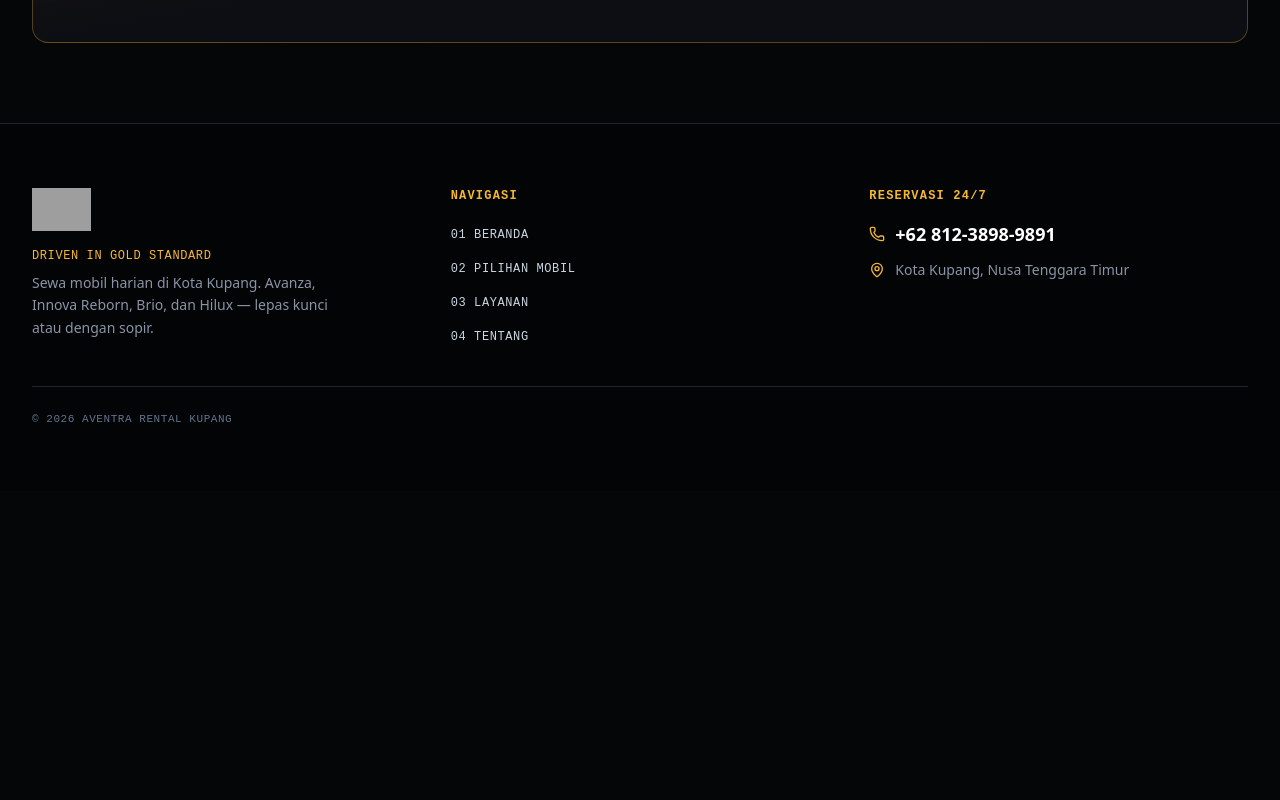
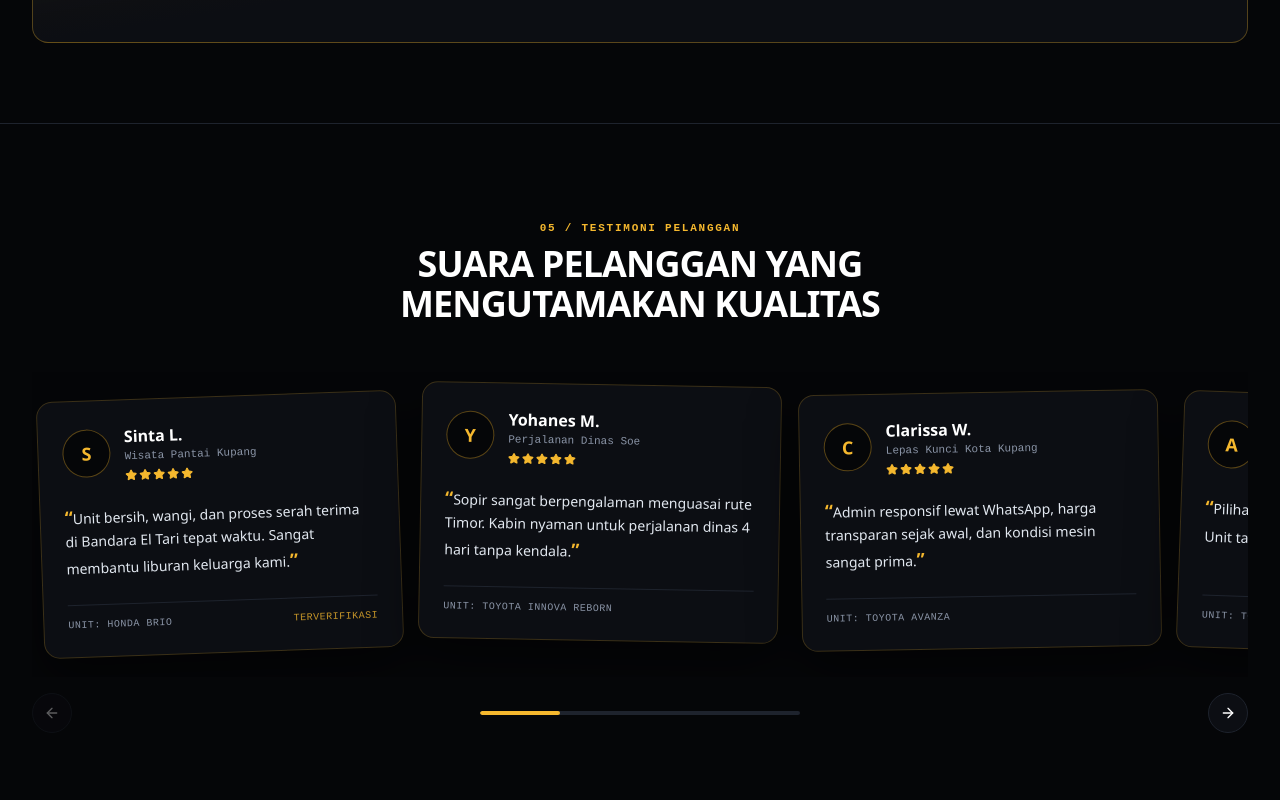
Before and after one commit to legacyditt/kupang-car-rent, a React (Vite) app in the folder frontend/: page / in a window 1280 px wide. Shown: the part 3280-4080 px from the top of the page. Before the commit the page ends 3771 px from the top, so only its background shows below. Built offline with nearby package versions, Linux system fonts and the light colour scheme; grey boxes are pictures that could not be loaded.

Commit message:
feat(landing): add tilted-arc TestimonialsSection below WhatsApp CTA (#26)

```diff
--- /dev/null
+++ b/frontend/src/features/testimonials/components/TestimonialsSection.tsx
@@ -0,0 +1,189 @@
+import { ArrowLeft, ArrowRight, Star } from "lucide-react";
+import { useEffect, useRef, useState } from "react";
+import { useTestimonials } from "@/features/testimonials/hooks/useTestimonials";
+import { cn } from "@/lib/utils";
+
+const CARD_TILTS = [
+  "md:-rotate-2 md:translate-y-2",
+  "md:rotate-1 md:-translate-y-1",
+  "md:-rotate-1 md:translate-y-1",
+  "md:rotate-2 md:translate-y-2",
+] as const;
+
+/**
+ * Section testimoni di bawah CTA WhatsApp: menampilkan ulasan terverifikasi (PUBLISHED)
+ * dalam carousel kartu miring (tilted-arc) dengan tombol navigasi dan progress bar.
+ */
+export function TestimonialsSection() {
+  const { publishedTestimonials } = useTestimonials();
+  const trackRef = useRef<HTMLDivElement>(null);
+  const [activeIndex, setActiveIndex] = useState(0);
+
+  useEffect(() => {
+    const track = trackRef.current;
+    if (!track) return;
+
+    let rafId = 0;
+    const handleScroll = () => {
+      cancelAnimationFrame(rafId);
+      rafId = requestAnimationFrame(() => {
+        const cards = Array.from(track.children) as HTMLElement[];
+        let closest = 0;
+        let minDist = Number.POSITIVE_INFINITY;
+        cards.forEach((card, idx) => {
+          const dist = Math.abs(
+            card.offsetLeft - track.offsetLeft - track.scrollLeft
+          );
+          if (dist < minDist) {
+            minDist = dist;
+            closest = idx;
+          }
+        });
+        setActiveIndex(closest);
+      });
+    };
+
+    track.addEventListener("scroll", handleScroll, { passive: true });
+    return () => {
+      track.removeEventListener("scroll", handleScroll);
+      cancelAnimationFrame(rafId);
+    };
+  }, [publishedTestimonials.length]);
+
+  if (publishedTestimonials.length === 0) return null;
+
+  const scrollToCard = (index: number) => {
+    const track = trackRef.current;
+    if (!track) return;
+    const bounded = Math.max(
+      0,
+      Math.min(index, publishedTestimonials.length - 1)
+    );
+    const card = track.children[bounded] as HTMLElement | undefined;
+    if (!card) return;
+    track.scrollTo({
+      left: card.offsetLeft - track.offsetLeft,
+      behavior: "smooth",
+    });
+    setActiveIndex(bounded);
+  };
+
+  const progressPct =
+    publishedTestimonials.length > 1
+      ? ((activeIndex + 1) / publishedTestimonials.length) * 100
+      : 100;
+
+  return (
+    <section
+      id="testimoni"
+      className="border-t border-hairline bg-obsidian py-16 lg:py-24"
+    >
+      <div className="mx-auto max-w-7xl px-5 sm:px-6 lg:px-8">
+        {/* Centered Editorial Header */}
+        <div className="mx-auto max-w-2xl text-center">
+          <p className="font-mono text-[11px] font-bold tracking-[0.16em] text-gold uppercase">
+            05 / Testimoni Pelanggan
+          </p>
+          <h2 className="mt-2 font-display text-3xl font-bold tracking-tight text-white uppercase sm:text-4xl">
+            Suara Pelanggan yang Mengutamakan Kualitas
+          </h2>
+        </div>
+
+        {/* Tilted-Arc Horizontal Carousel */}
+        <div
+          ref={trackRef}
+          className="mt-12 flex snap-x snap-mandatory gap-5 overflow-x-auto px-2 pb-8 pt-4 [scrollbar-width:none] [&::-webkit-scrollbar]:hidden"
+        >
+          {publishedTestimonials.map((item, idx) => {
+            const tiltClass = CARD_TILTS[idx % CARD_TILTS.length];
+            const initial = item.customerName.trim().charAt(0).toUpperCase();
+
+            return (
+              <article
+                key={item.id}
+                className={cn(
+                  "flex w-[84vw] max-w-[360px] shrink-0 snap-center flex-col justify-between rounded-2xl border border-gold/20 bg-carbon p-6 text-white shadow-[0_18px_48px_rgba(0,0,0,0.5)] transition-transform duration-300 hover:rotate-0 hover:border-gold/45",
+                  tiltClass
+                )}
+              >
+                <div>
+                  {/* Author Header */}
+                  <div className="flex items-center gap-3.5">
+                    <div className="flex h-12 w-12 shrink-0 items-center justify-center rounded-full border border-gold/35 bg-obsidian font-display text-lg font-bold text-gold">
+                      {initial}
+                    </div>
+                    <div className="min-w-0">
+                      <h3 className="truncate font-display text-base font-bold text-white">
+                        {item.customerName}
+                      </h3>
+                      <p className="truncate font-mono text-[11px] text-brand-muted">
+                        {item.tripLabel}
+                      </p>
+                      <div className="mt-1 flex items-center gap-0.5">
+                        {Array.from({ length: item.rating }).map((_, sIdx) => (
+                          <Star
+                            key={sIdx}
+                            className="h-3 w-3 fill-gold text-gold"
+                            aria-hidden="true"
+                          />
+                        ))}
+                      </div>
+                    </div>
+                  </div>
+
+                  {/* Quote */}
+                  <p className="mt-5 text-sm leading-relaxed text-slate-200">
+                    <span className="font-display text-lg font-bold text-gold">
+                      “
+                    </span>
+                    {item.quote}
+                    <span className="font-display text-lg font-bold text-gold">
+                      ”
+                    </span>
+                  </p>
+                </div>
+
+                <div className="mt-6 flex items-center justify-between border-t border-hairline pt-3 font-mono text-[10px] tracking-wider text-brand-muted uppercase">
+                  <span>Unit: {item.carName}</span>
+                  {item.bookingCode && (
+                    <span className="text-gold/80">Terverifikasi</span>
+                  )}
+                </div>
+              </article>
+            );
+          })}
+        </div>
+
+        {/* Navigation Controls & Progress Bar */}
+        <div className="mt-4 flex items-center justify-between gap-4">
+          <button
+            type="button"
+            onClick={() => scrollToCard(activeIndex - 1)}
+            disabled={activeIndex === 0}
+            aria-label="Testimoni sebelumnya"
+            className="flex h-10 w-10 cursor-pointer items-center justify-center rounded-full border border-hairline bg-carbon text-white transition-colors hover:border-gold/50 hover:text-gold disabled:cursor-not-allowed disabled:opacity-35"
+          >
+            <ArrowLeft className="h-4 w-4" aria-hidden="true" />
+          </button>
+
+          <div className="h-1 w-full max-w-xs overflow-hidden rounded-full bg-hairline">
+            <div
+              className="h-full rounded-full bg-gold transition-[width] duration-300"
+              style={{ width: `${progressPct}%` }}
+            />
+          </div>
+
+          <button
+            type="button"
+            onClick={() => scrollToCard(activeIndex + 1)}
+            disabled={activeIndex >= publishedTestimonials.length - 1}
+            aria-label="Testimoni berikutnya"
+            className="flex h-10 w-10 cursor-pointer items-center justify-center rounded-full border border-hairline bg-carbon text-white transition-colors hover:border-gold/50 hover:text-gold disabled:cursor-not-allowed disabled:opacity-35"
+          >
+            <ArrowRight className="h-4 w-4" aria-hidden="true" />
+          </button>
+        </div>
+      </div>
+    </section>
+  );
+}
--- a/frontend/src/routes/index.tsx
+++ b/frontend/src/routes/index.tsx
@@ -6,6 +6,7 @@ import { HeroSection } from "@/features/landing/components/HeroSection";
 import { HowToBookSection } from "@/features/landing/components/HowToBookSection";
 import { ServicesSection } from "@/features/landing/components/ServicesSection";
 import { WhatsAppCtaSection } from "@/features/landing/components/WhatsAppCtaSection";
+import { TestimonialsSection } from "@/features/testimonials/components/TestimonialsSection";
 import { rootRoute } from "./__root";
 
 export const guestLayoutRoute = createRoute({
@@ -30,6 +31,7 @@ function LandingPage() {
       <HowToBookSection />
       <AboutSection />
       <WhatsAppCtaSection />
+      <TestimonialsSection />
     </>
   );
 }
```
